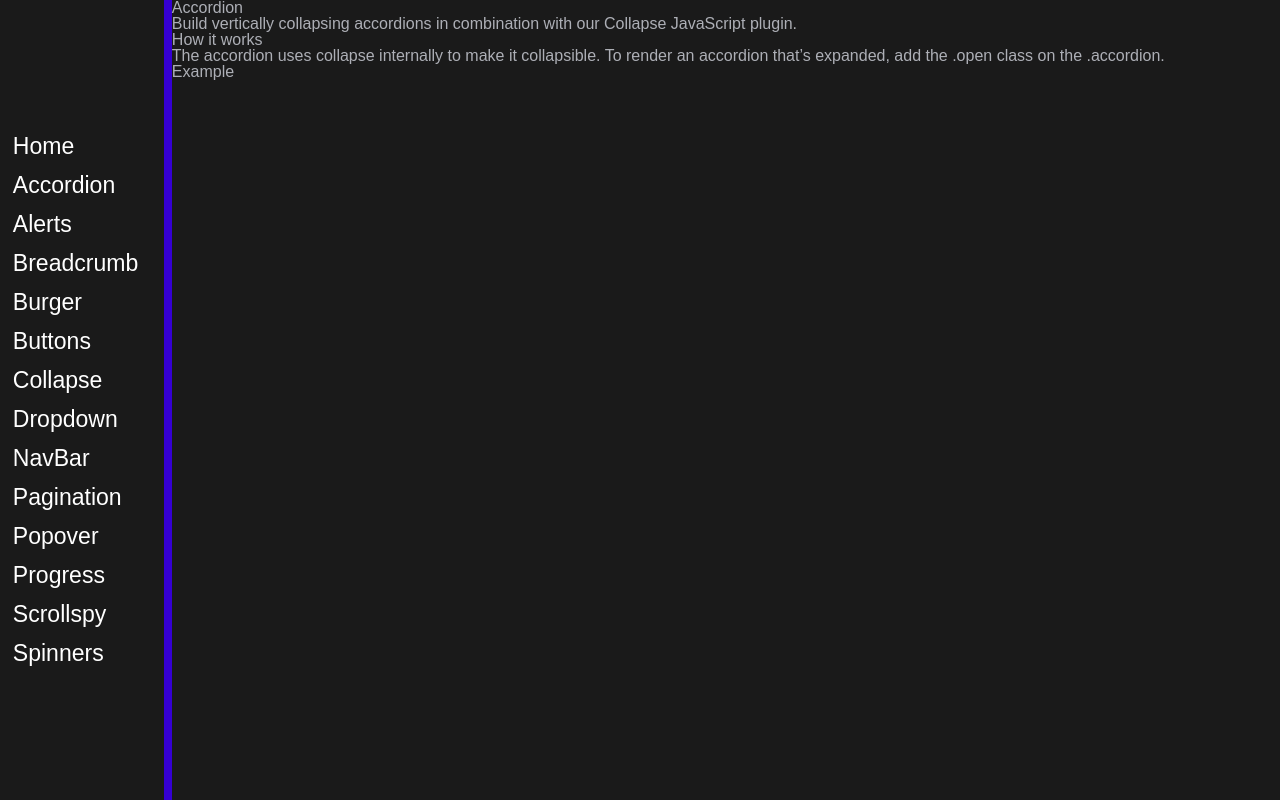
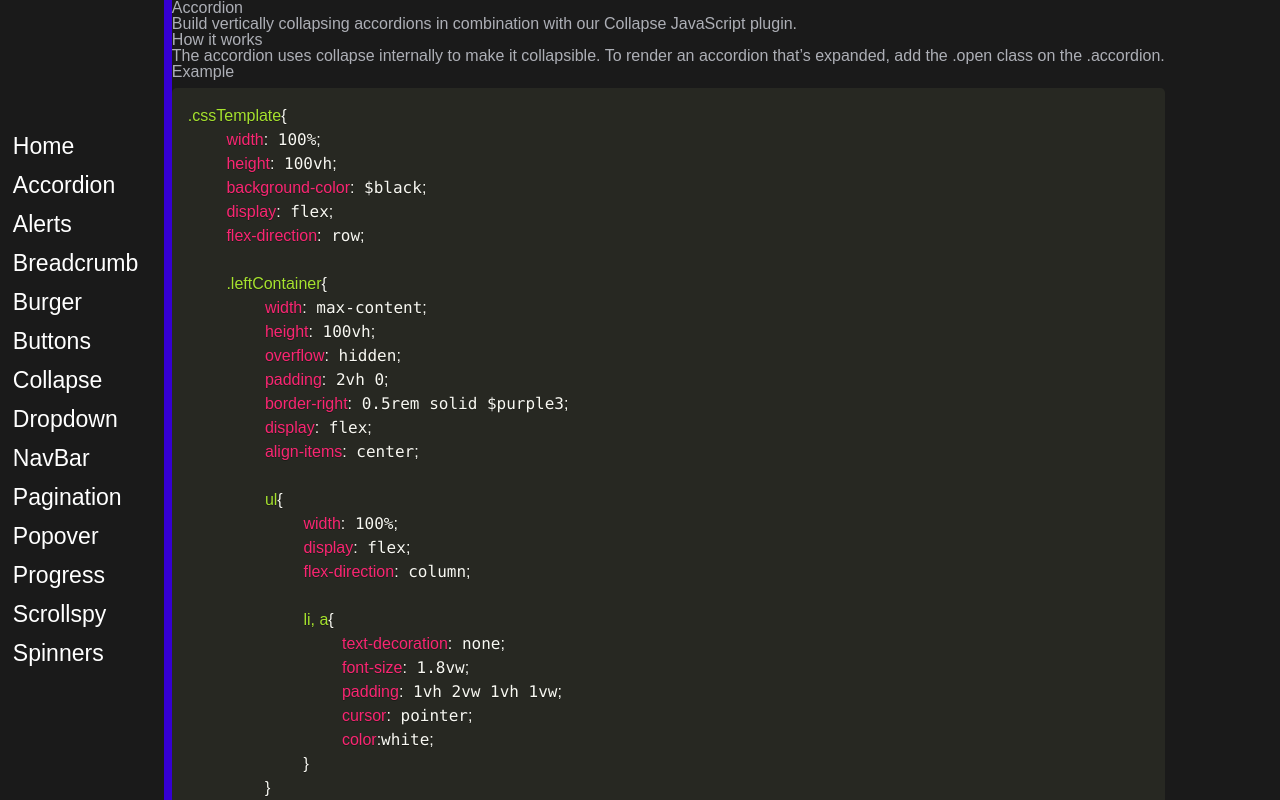
Before and after one commit to MrGio7/templates, a React (Create React App) app: page /cssTemplate/accordion in a window 1280 px wide. Shown: the top 800 px of the page. Built offline with nearby package versions, Linux system fonts and the light colour scheme.

Commit message:
added prismjs

```diff
--- a/package.json
+++ b/package.json
@@ -7,6 +7,7 @@
     "@testing-library/jest-dom": "^5.11.10",
     "@testing-library/react": "^11.2.6",
     "@testing-library/user-event": "^12.8.3",
+    "prismjs": "^1.23.0",
     "react": "^17.0.2",
     "react-dom": "^17.0.2",
     "react-router-dom": "^5.2.0",
--- a/src/components/cssTemplateRight.js
+++ b/src/components/cssTemplateRight.js
@@ -1,6 +1,12 @@
 import { Route } from "react-router";
+import Prism from "prismjs";
+import "prismjs/themes/prism-okaidia.css";
+import { useEffect } from "react";
 
 function CssTemplateRight() {
+    useEffect(() => {
+        Prism.highlightAll()
+    }, [])
 
     const Accordion = <div className="container">
         <h1>Accordion</h1>
@@ -9,9 +15,54 @@ function CssTemplateRight() {
         <h4>The accordion uses collapse internally to make it collapsible. To render an accordion that’s expanded, add the .open class on the .accordion.</h4>
         <h3>Example</h3>
         <div className="example">
-            <div className="code">
+        <pre>
+            <code className="language-css">
+                {`.cssTemplate{
+    width: 100%;
+    height: 100vh;
+    background-color: $black;
+    display: flex;
+    flex-direction: row;
 
-            </div>
+    .leftContainer{
+        width: max-content;
+        height: 100vh;
+        overflow: hidden;
+        padding: 2vh 0;
+        border-right: 0.5rem solid $purple3;
+        display: flex;
+        align-items: center;
+
+        ul{
+            width: 100%;
+            display: flex;
+            flex-direction: column;
+
+            li, a{
+                text-decoration: none;
+                font-size: 1.8vw;
+                padding: 1vh 2vw 1vh 1vw;
+                cursor: pointer;
+                color:white;
+            }
+        }
+    }
+
+    .rightContainer{
+        display: flex;
+        flex-direction: column;
+
+        .container{
+            .example{
+                .code{
+                    white-space:pre-wrap;
+                }
+            }
+        }
+    }
+}`}
+            </code>
+        </pre>
         </div>
     </div>
 
```
Also changed, not shown: 1 other file (tests, documents, lock files or other folders).
